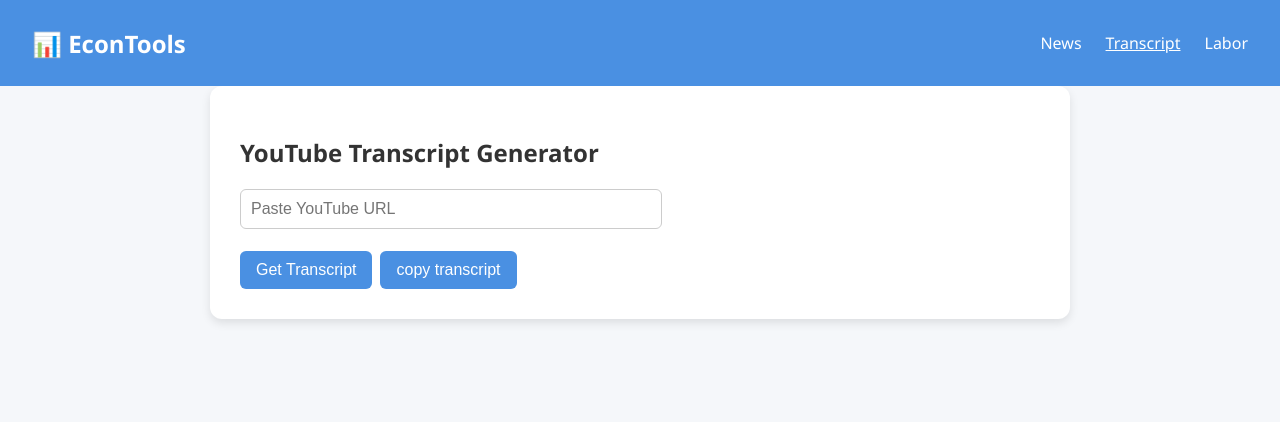
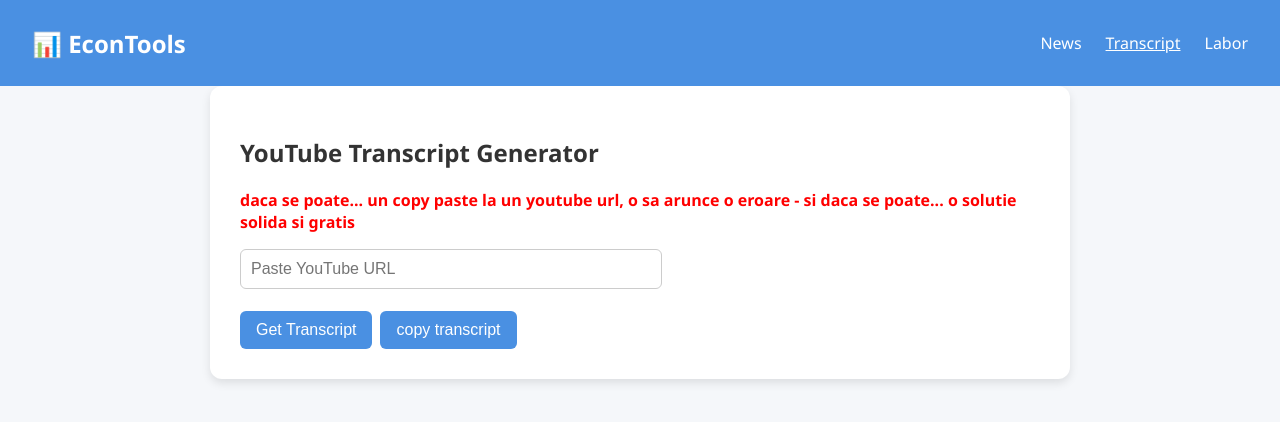
Before and after one commit to mihaimaxim/eco-app, a React (Create React App) app in the folder frontend/: page /transcript in a window 1280 px wide. Shown: the top 422 px of the page. Built offline with nearby package versions, Linux system fonts and the light colour scheme.

Commit message:
rugaminte

```diff
--- a/frontend/src/components/transcript/Transcript.js
+++ b/frontend/src/components/transcript/Transcript.js
@@ -31,6 +31,10 @@
   return (
     <section>
       <h2>YouTube Transcript Generator</h2>
+      <p>
+        daca se poate... un copy paste la un youtube url, o sa arunce o eroare -
+        si daca se poate... o solutie solida si gratis
+      </p>
       <input
         type="text"
         placeholder="Paste YouTube URL"
```
